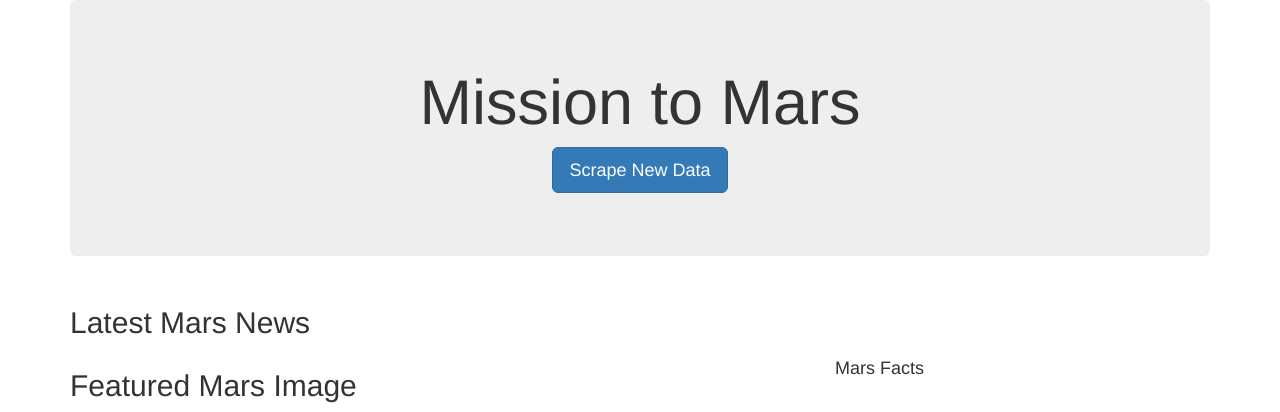
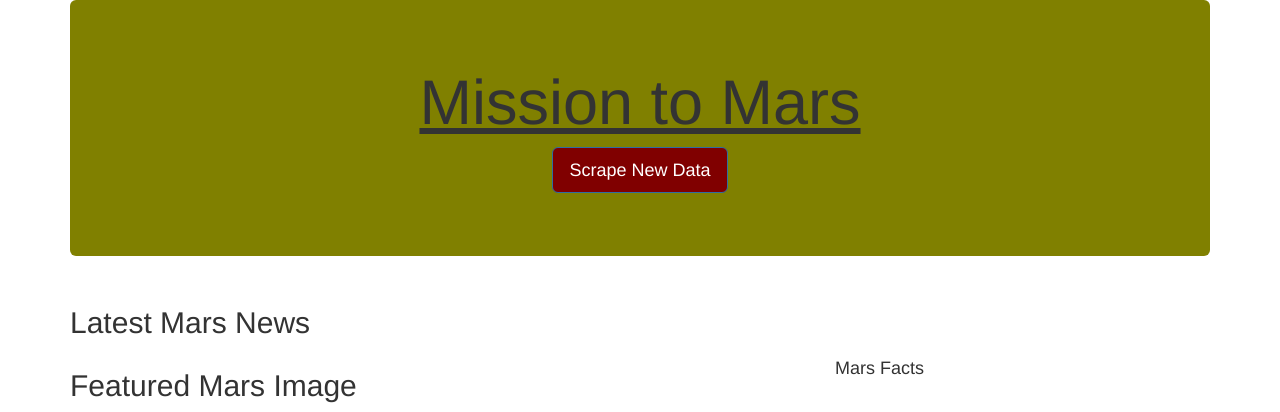
Before and after one commit to MeredithTracy/Mission-to-Mars, a Flask app: page / in a window 1280 px wide. Shown: the top 412 px of the page. Run offline with Flask 2, Linux system fonts and the light colour scheme; data that the repository does not hold is empty; some libraries are stand-ins or nearby versions.

Commit message:
updated to index.html for Deliverable 3

```diff
--- a/templates/index.html
+++ b/templates/index.html
@@ -13,10 +13,10 @@
   <body>
     <div class="container">
       <!-- Add Jumbotron to Header -->
-      <div class="jumbotron text-center">
-        <h1>Mission to Mars</h1>
+      <div class="jumbotron text-center" style="background-color: olive">
+        <h1><u>Mission to Mars</u></h1>
         <!-- Add a button to activate scraping script -->
-        <p><a class="btn btn-primary btn-lg" href="/scrape" role="button">Scrape New Data</a></p>
+        <p><a class="btn btn-primary btn-lg" href="/scrape" role="button" style="background-color:maroon">Scrape New Data</a></p>
       </div>
       <!-- Add section for Mars News -->
       <div class="row" id="mars-news">
```
